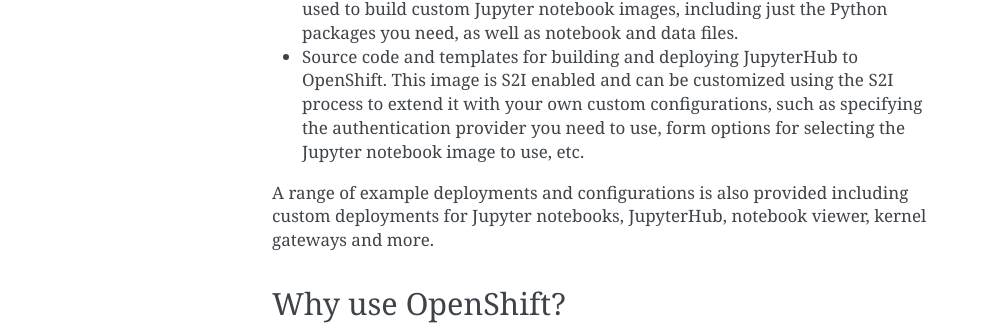
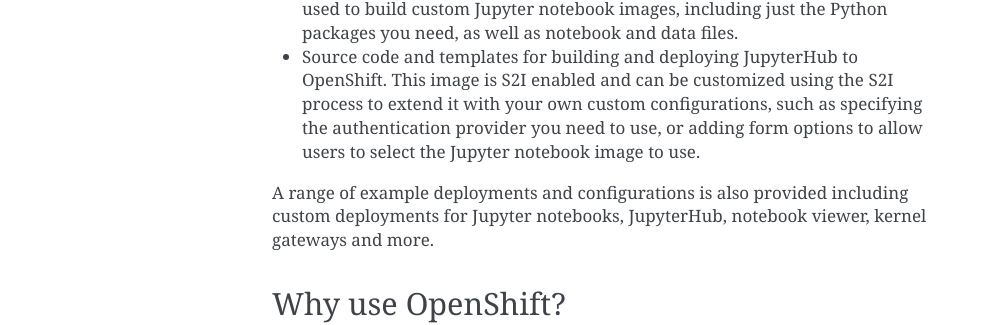
Before and after one commit to jupyter-on-openshift/www-jupyteronopenshift-org, a Sphinx documentation site: the page built from source/index.rst, in a window 1280 px wide. Shown: the part 586-911 px from the top of the page, without its empty margins (148-1141 px from the left). Built offline with Sphinx 7.4.7, drawn with Linux system fonts in a browser that asks for light colours.

Commit message:
Change wording.

```diff
--- a/source/index.rst
+++ b/source/index.rst
@@ -37,8 +37,8 @@ follows:
 * Source code and templates for building and deploying JupyterHub to
   OpenShift. This image is S2I enabled and can be customized using the S2I
   process to extend it with your own custom configurations, such as
-  specifying the authentication provider you need to use, form options for
-  selecting the Jupyter notebook image to use, etc.
+  specifying the authentication provider you need to use, or adding form
+  options to allow users to select the Jupyter notebook image to use.
 
 A range of example deployments and configurations is also provided
 including custom deployments for Jupyter notebooks, JupyterHub, notebook
```
